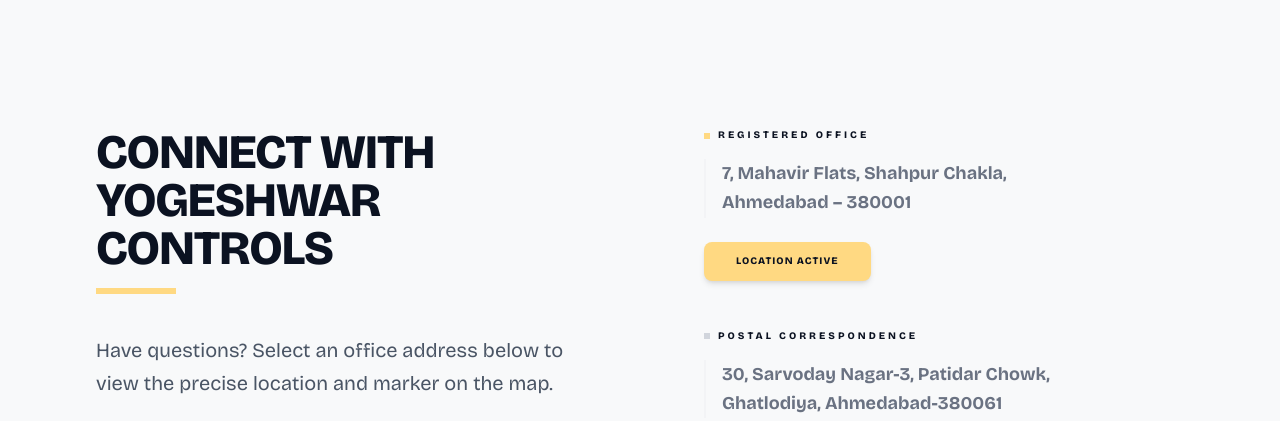
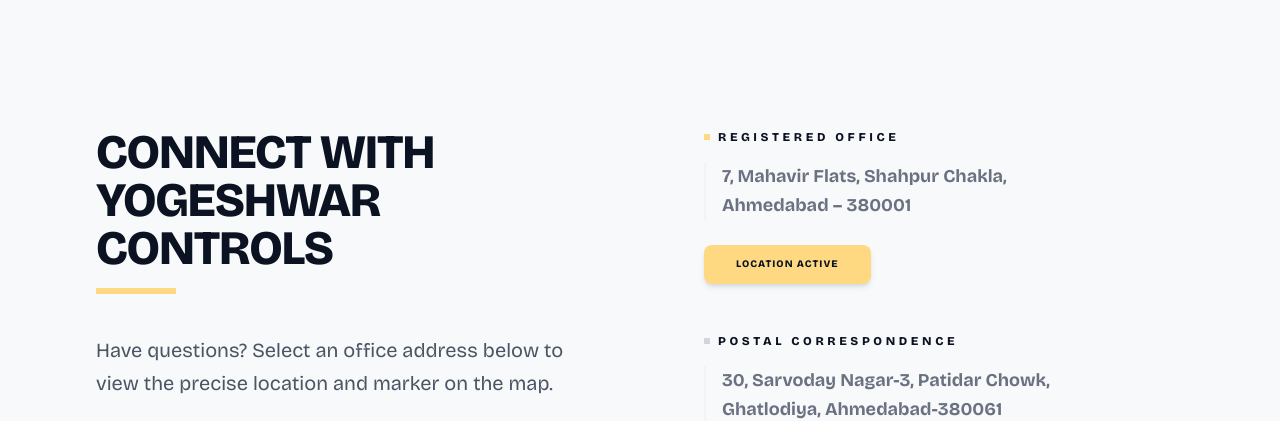
Before and after one commit to hari-05pithwa/yogeshwar-controls, a Next.js app: page /contact in a window 1280 px wide. Shown: the part 800-1221 px from the top of the page. Built offline with nearby package versions, Linux system fonts and the light colour scheme.

Commit message:
connect office heading size  updated

```diff
--- a/src/app/contact/page.js
+++ b/src/app/contact/page.js
@@ -111,7 +111,7 @@
 
                 {/* REGISTERED OFFICE */}
                 <div className="group">
-                  <p className="text-[#0B1221] font-black uppercase text-[10px] tracking-[0.3em] mb-4 flex items-center gap-2">
+                  <p className="text-[#0B1221] font-black uppercase text-[12px] tracking-[0.3em] mb-4 flex items-center gap-2">
                     <span className={`w-1.5 h-1.5 ${activeKey === 'registered' ? 'bg-[#FFD982]' : 'bg-gray-300'}`}></span> Registered Office
                   </p>
                   <address className="not-italic text-gray-500 font-bold text-base md:text-lg leading-relaxed border-l-2 border-gray-100 pl-4 mb-6">
@@ -127,7 +127,7 @@
 
                 {/* POSTAL CORRESPONDENCE */}
                 <div className="group">
-                  <p className="text-[#0B1221] font-black uppercase text-[10px] tracking-[0.3em] mb-4 flex items-center gap-2">
+                  <p className="text-[#0B1221] font-black uppercase text-[12px] tracking-[0.3em] mb-4 flex items-center gap-2">
                     <span className={`w-1.5 h-1.5 ${activeKey === 'postal' ? 'bg-[#FFD982]' : 'bg-gray-300'}`}></span> Postal Correspondence
                   </p>
                   <address className="not-italic text-gray-500 font-bold text-base md:text-lg leading-relaxed border-l-2 border-gray-100 pl-4 mb-6">
```
